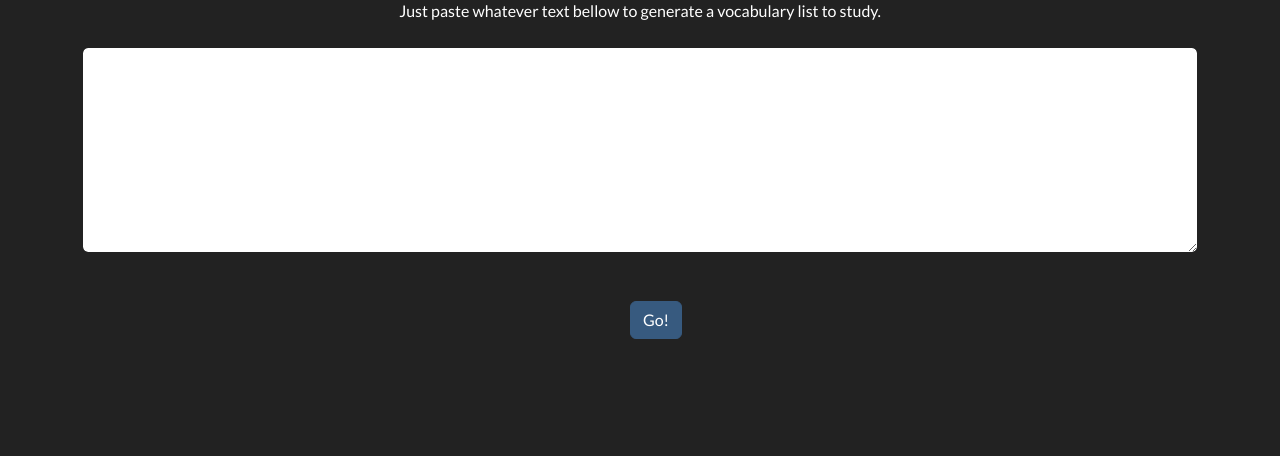
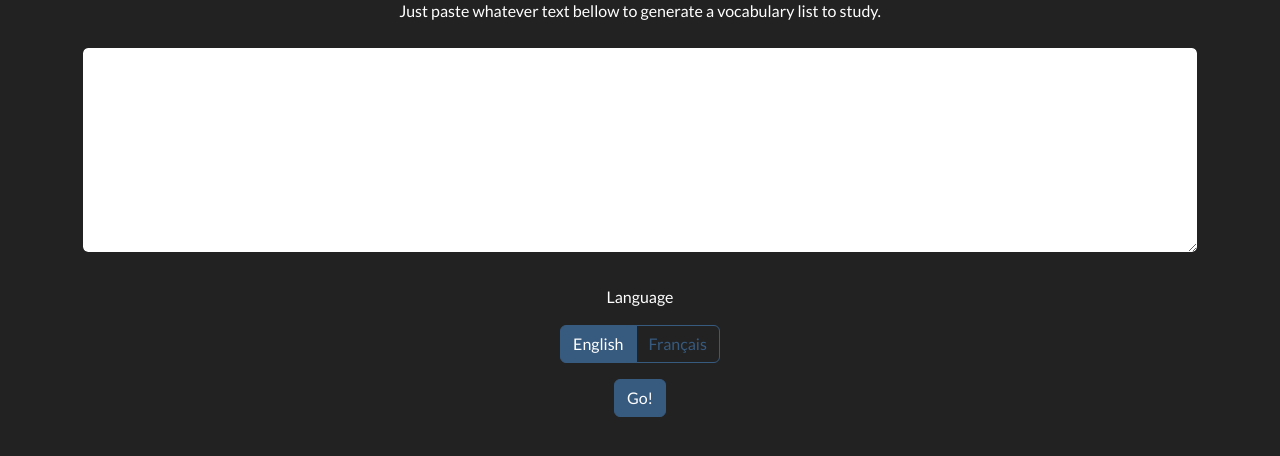
Before and after one commit to leafarlins/lang, a Flask app: page / in a window 1280 px wide. Shown: the part 163-619 px from the top of the page. Run offline with Flask 2, Linux system fonts and the light colour scheme; some libraries are stand-ins or nearby versions.

Commit message:
release v0.1.1

```diff
--- a/app/commands/userCommands.py
+++ b/app/commands/userCommands.py
@@ -45,7 +45,7 @@
         print(f'Usuário: {username}')
         print(f'Senha temporária: {password}')
         print("Enviando email...")
-        # send_adduser_email(username,password)
+        send_adduser_email(username,password)
 
 @userCommands.cli.command("resetPassword")
 @click.argument("username")
--- a/app/routes/langapp.py
+++ b/app/routes/langapp.py
@@ -17,13 +17,19 @@
 
 @langapp.route('/')
 def home():
-    return render_template("home.html",menu="Home")
+    cook = request.cookies.get("preflang")
+    if cook not in ['en','fr']:
+        cook = 'en'
+    print(cook)
+    return render_template("home.html",menu="Home",preflang=cook)
 
 @langapp.route('/text', methods=['GET','POST'])
 def textstudy():
     if request.method == 'POST':
         textreceived = request.values.get("texto")
-        lang = 'en'
+        lang = request.values.get("btnradio")
+        if lang not in ['en','fr']:
+            lang = 'en'
         if textreceived:
             if "username" in session:
                 userdb = mongo.db.users.find_one({'username': session["username"]})
--- a/app/templates/home.html
+++ b/app/templates/home.html
@@ -20,9 +20,17 @@
             <textarea class="form-control" id="texto" name="texto" rows="8"></textarea>
         </div>
     </div>
-
+    <div class="row mb-3 justify-content-md-center"><div class="col-12 col-sm-6 col-md-5 col-lg-4 text-center">
+        <p class="text-center">Language</p>
+        <div class="btn-group" role="group" aria-label="Basic radio toggle button group">
+            <input type="radio" class="btn-check" name="btnradio" value="en" id="btnradioen" autocomplete="off" checked="true">
+            <label class="btn btn-outline-primary" for="btnradioen">English</label>
+            <input type="radio" class="btn-check" name="btnradio" value="fr" id="btnradiofr" autocomplete="off">
+            <label class="btn btn-outline-primary" for="btnradiofr">Français</label>
+        </div>
+    </div></div>
     <div class="row mb-3">
-        <div class="col-12 text-center m-3"><button type="submit" class="btn btn-primary">Go!</button></div>
+        <div class="col-12 text-center mx-auto"><button type="submit" class="btn btn-primary">Go!</button></div>
     </div>
 
 </form></div>
--- a/app/templates/text.html
+++ b/app/templates/text.html
@@ -73,6 +73,7 @@
         {% if d['pronunciations'] %}
         <p><b>Pronunciations: </b>{{ d['pronunciations']['text'] | join(' | ') }}</p>
         {% endif %}
+        <p class="text-center">Link: <a href="{{ d['link'] }}" target="_blank">wiktionary.org</a></p>
         {% endfor %}
     </div>
 </div>
--- a/requirements.txt
+++ b/requirements.txt
@@ -41,4 +41,3 @@
 Werkzeug==2.2.2
 wikitextparser==0.45.2
 wiktionaryparser==0.0.97
-wiktionnaireparser==0.1
```
Also changed, not shown: app/routes/backend.py (+11 -26 lines), CHANGELOG.md, 1 other file.
